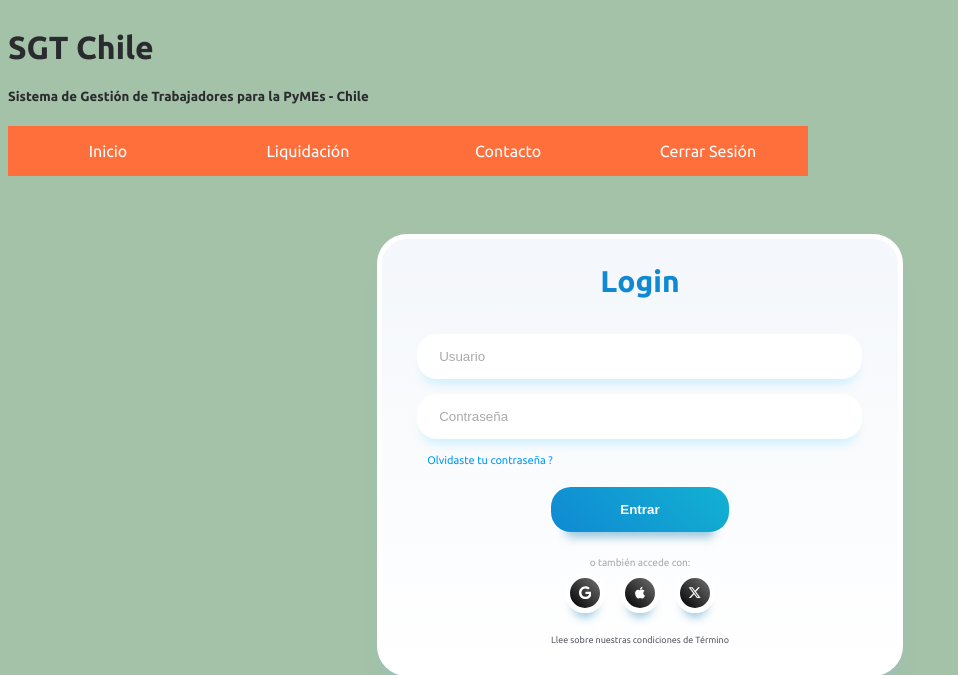
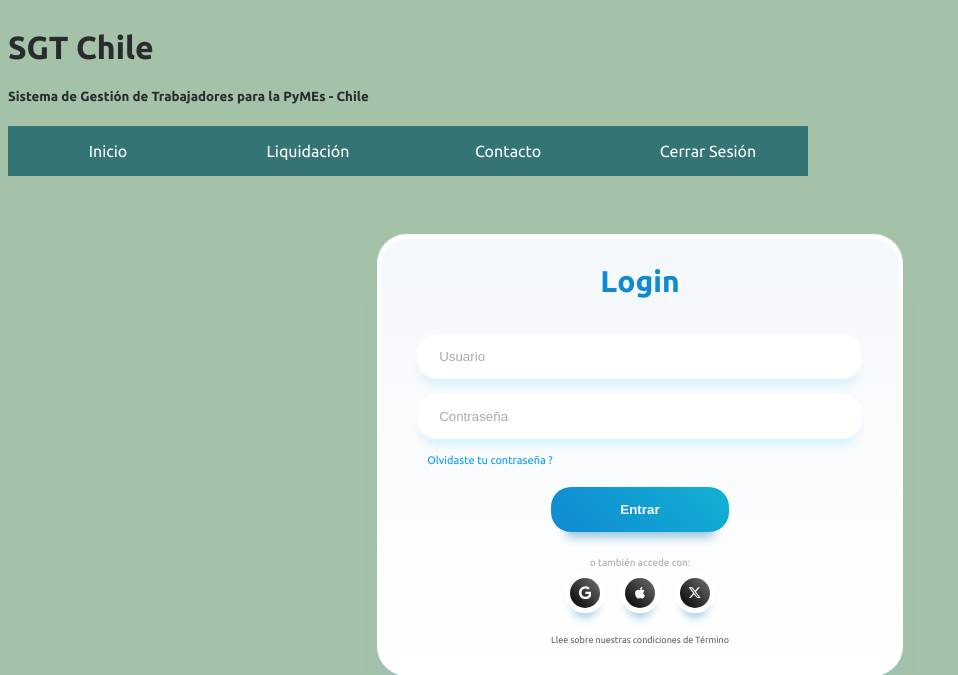
Before and after one commit to BetoFlint/liquiApp, a Django app: page / in a window 1280 px wide. Shown: the top 675 px of the page, without its empty margins (0-958 px from the left). Run offline with Django 5.2, Linux system fonts and the light colour scheme.

Commit message:
cambio en el color de la barra

```diff
--- a/liquiApp/main/static/estilos.css
+++ b/liquiApp/main/static/estilos.css
@@ -26,7 +26,7 @@ p, h1, h2, h3, a, h4, h5{
 .menu li a {
   display: block;
   color: #fff;
-  background-color: #ff6f3c;
+  background-color: #347474;
   text-align: center;
   width: 200px;
   padding: 16px 0;
@@ -34,7 +34,7 @@ p, h1, h2, h3, a, h4, h5{
   transition: background-color 0.5s ease;
 }
 .menu li a:hover {
-  background-color: #ff9a3c;
+  background-color: #42b883;
 }
 
 .menu-icon {
```
